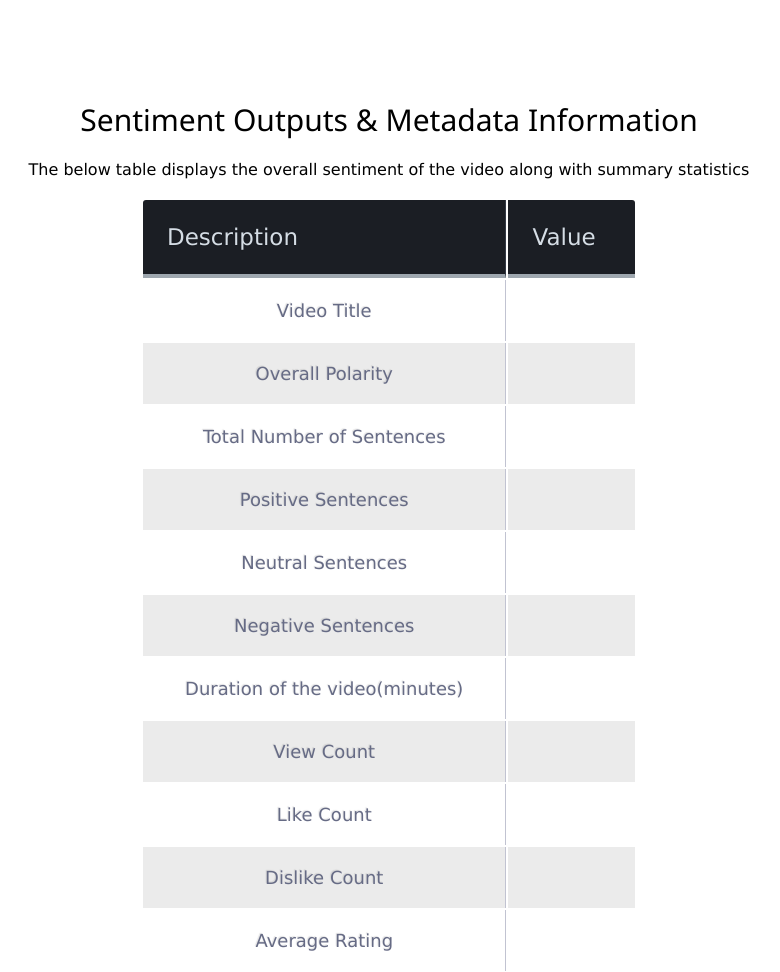
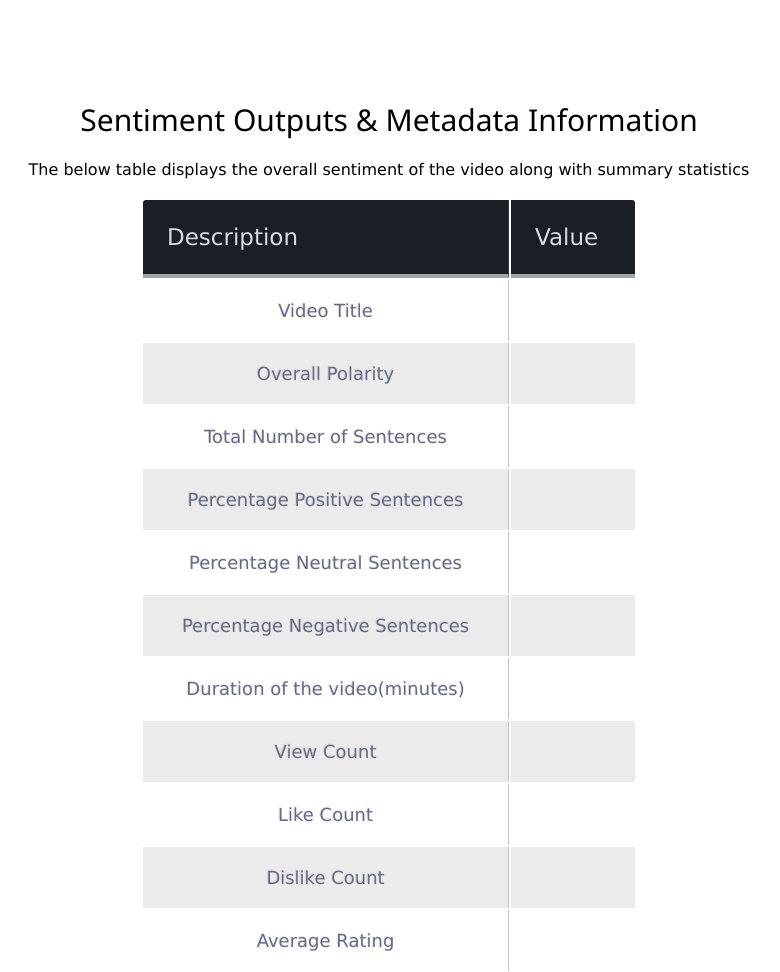
Before and after one commit to shradhit/scrapper_youtube, a Flask app: template flask_scrapper/templates/template2.html in a window 1280 px wide. Shown: the part 326-1298 px from the top of the page, without its empty margins (251-1031 px from the left). Run offline with Flask 2, Linux system fonts and the light colour scheme; the template is opened without the code that fills it, so the values that code supplies are empty.

Commit message:
Update template2.html

```diff
--- a/flask_scrapper/templates/template2.html
+++ b/flask_scrapper/templates/template2.html
@@ -229,17 +229,17 @@ td.text-center {
       <td style="text-align:center">{{v2}}</td>
     </tr>
     <tr>
-      <td style="text-align:center">Positive Sentences</td>
+      <td style="text-align:center">Percentage Positive Sentences</td>
       <td style="text-align:center">{{v3}}</td>
     </tr>
 
     <tr>
-      <td style="text-align:center">Neutral Sentences</td>
+      <td style="text-align:center">Percentage Neutral Sentences</td>
       <td style="text-align:center">{{v4}}</td>
     </tr>
 
     <tr>
-      <td style="text-align:center">Negative Sentences</td>
+      <td style="text-align:center">Percentage Negative Sentences</td>
       <td style="text-align:center">{{v5}}</td>
     </tr>
     <tr>
```
